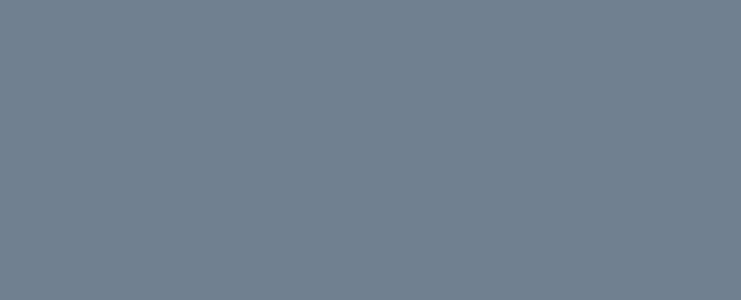
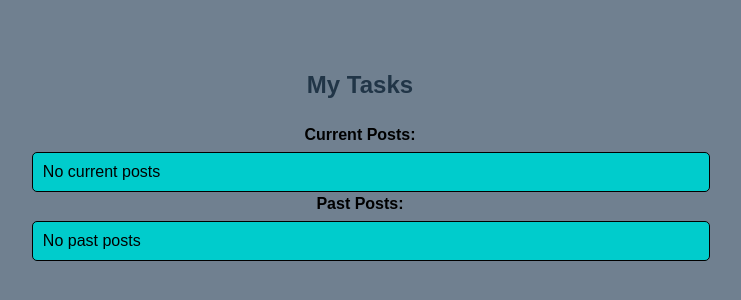
Before and after one commit to LukeZHar/MERN-Wizards-T3A2-B, a React (Vite) app in the folder src/frontend/: page /user-profile in a window 1280 px wide. Before the commit this address had no page. Shown: the part 246-546 px from the top of the page, without its empty margins (280-1021 px from the left). Built offline with nearby package versions, Linux system fonts and the light colour scheme.

Commit message:
feat: Starting on User profile page. Imported User Profile Context to fetch dummy data.

```diff
--- a/src/frontend/src/contexts/UserProfileContext.jsx
+++ b/src/frontend/src/contexts/UserProfileContext.jsx
@@ -15,7 +15,7 @@ export function UserProfileProvider({ children }) {
         userAccess: "Admin",
         password: "############", // Hashed password
         changePassword: "",
-        isAdmin: true,
+        isAdmin: false,
         myTasks: {
             currentPosts: [],
             pastPosts: []
--- a/src/frontend/src/pages/App.jsx
+++ b/src/frontend/src/pages/App.jsx
@@ -1,18 +1,23 @@
 import '../styles/App.css'
 import React from 'react';
 import { Route, BrowserRouter as Router, Routes } from 'react-router-dom';
+import { PostProvider } from '../contexts/PostContext.jsx';
+import { UserProfileProvider } from '../contexts/UserProfileContext.jsx';
+import UserProfile from './UserProfile.jsx';
 import PostCreation from './PostCreation.jsx';
-import { PostProvider } from '../contexts/PostContext.jsx';
 
 function App() {
   return (
+    <UserProfileProvider>
       <PostProvider>
         <Router>
           <Routes>
-        <Route path='/add-post' element={<PostCreation /> } />
+            <Route path='/add-post' element={<PostCreation />} />
+            <Route path='/user-profile' element={<UserProfile />} />
           </Routes>
         </Router>
       </PostProvider>
+    </UserProfileProvider>
   )
 }
 
--- a/src/frontend/src/pages/UserProfile.jsx
+++ b/src/frontend/src/pages/UserProfile.jsx
@@ -0,0 +1,22 @@
+import React, { useState } from "react";
+import { useUserProfile } from "../contexts/UserProfileContext";
+
+export default function UserProfile() {
+    const { user, updateUser } = useUserProfile();
+
+
+    return (
+        <div>
+
+
+            <div>
+                <h2>My Tasks</h2>
+                <label>Current Posts:</label>
+                <input type="text" value={user.myTasks.currentPosts.length > 0 ? user.myTasks.currentPosts.join(", ") : "No current posts"}  />
+
+                <label>Past Posts:</label>
+                <input type="text" value={user.myTasks.pastPosts.length > 0 ? user.myTasks.pastPosts.join(", ") : "No past posts"} />
+            </div>
+        </div>
+    );
+}
```
Lines whose indentation alone changed are shown as unchanged.
